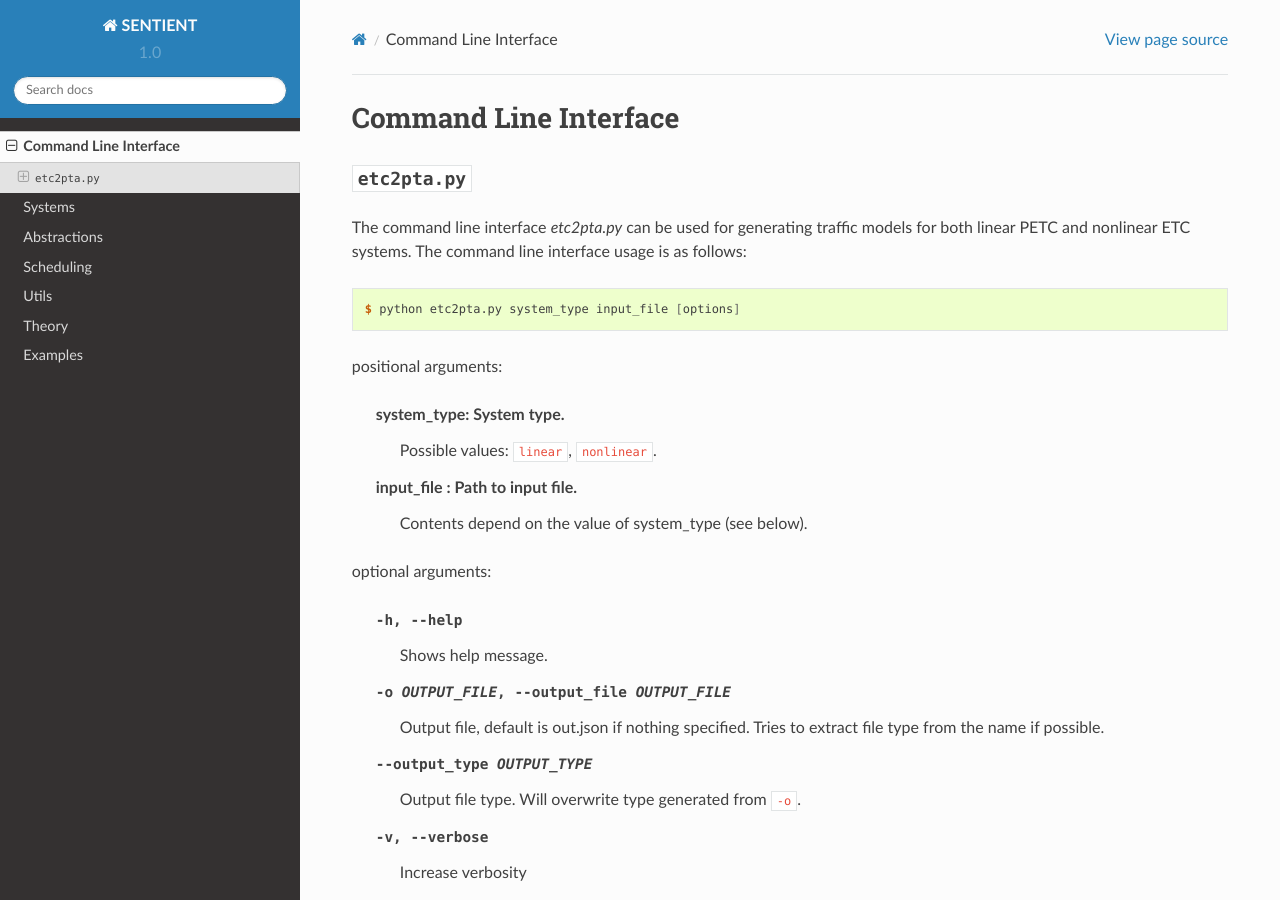
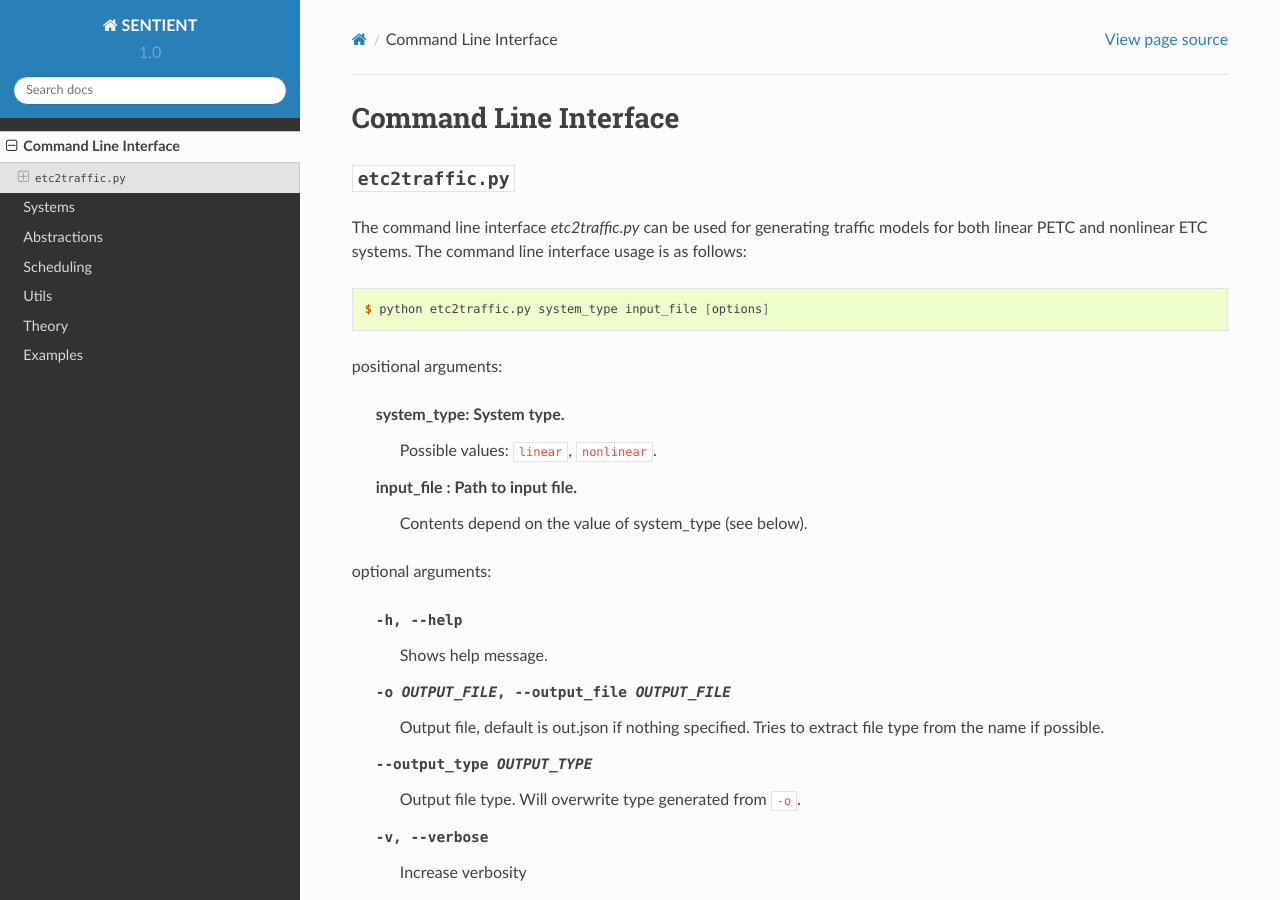
Before and after one commit to sync-lab/ETCetera, a Sphinx documentation site: the page built from docs/source/etc2pta.rst, in a window 1280 px wide and 900 px high. Built offline with Sphinx 7.4.7 and the Read the Docs theme 2.0.0, drawn with Linux system fonts in a browser that asks for light colours.

Commit message:
Rename etc2pta.py to etc2traffic.py

```diff
--- a/docs/source/etc2pta.rst
+++ b/docs/source/etc2pta.rst
@@ -2,14 +2,14 @@
 Command Line Interface
 ***********************
 
-:mod:`etc2pta.py`
-=================
-The command line interface `etc2pta.py` can be used for generating traffic models for
+:mod:`etc2traffic.py`
+=======================
+The command line interface `etc2traffic.py` can be used for generating traffic models for
 both linear PETC and nonlinear ETC systems. The command line interface usage is as follows:
 
 .. code-block:: console
 
-   $ python etc2pta.py system_type input_file [options]
+   $ python etc2traffic.py system_type input_file [options]
 
 positional arguments:
 
```
